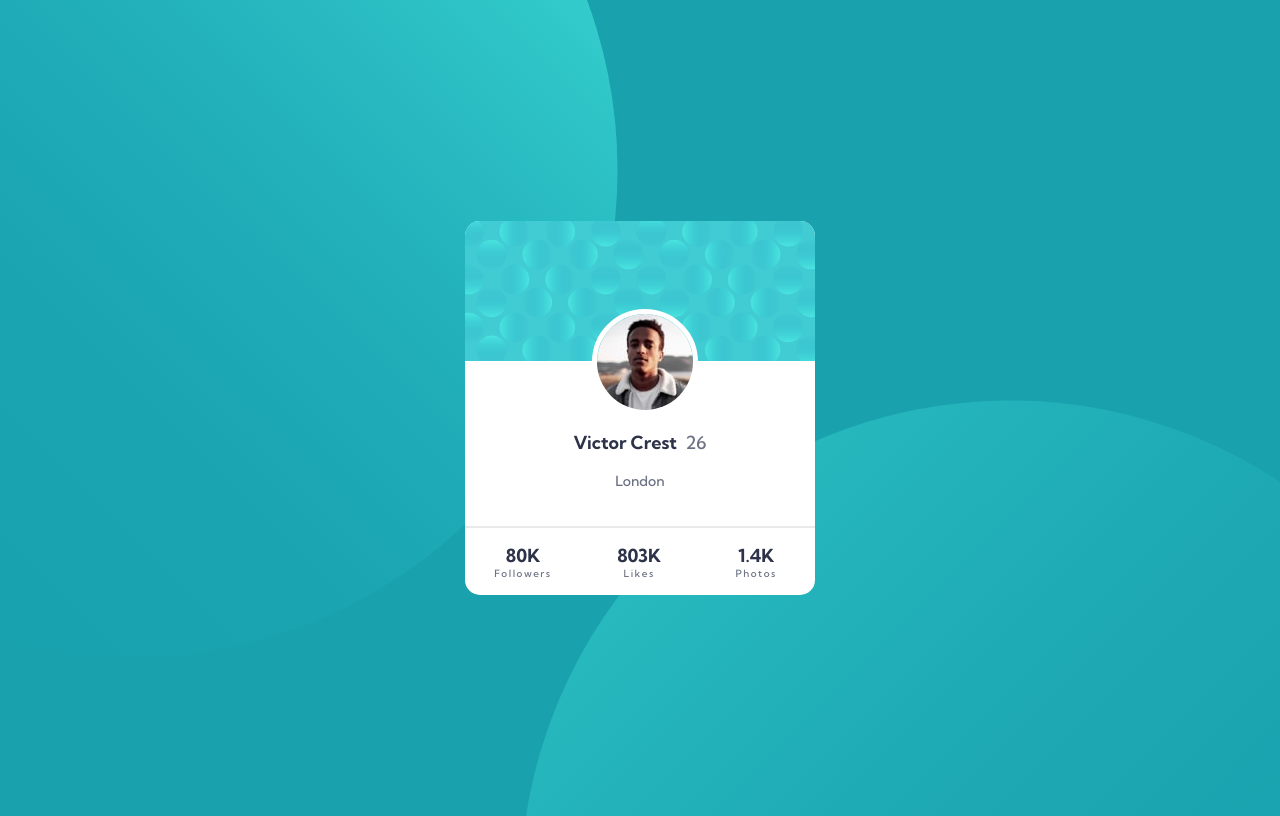
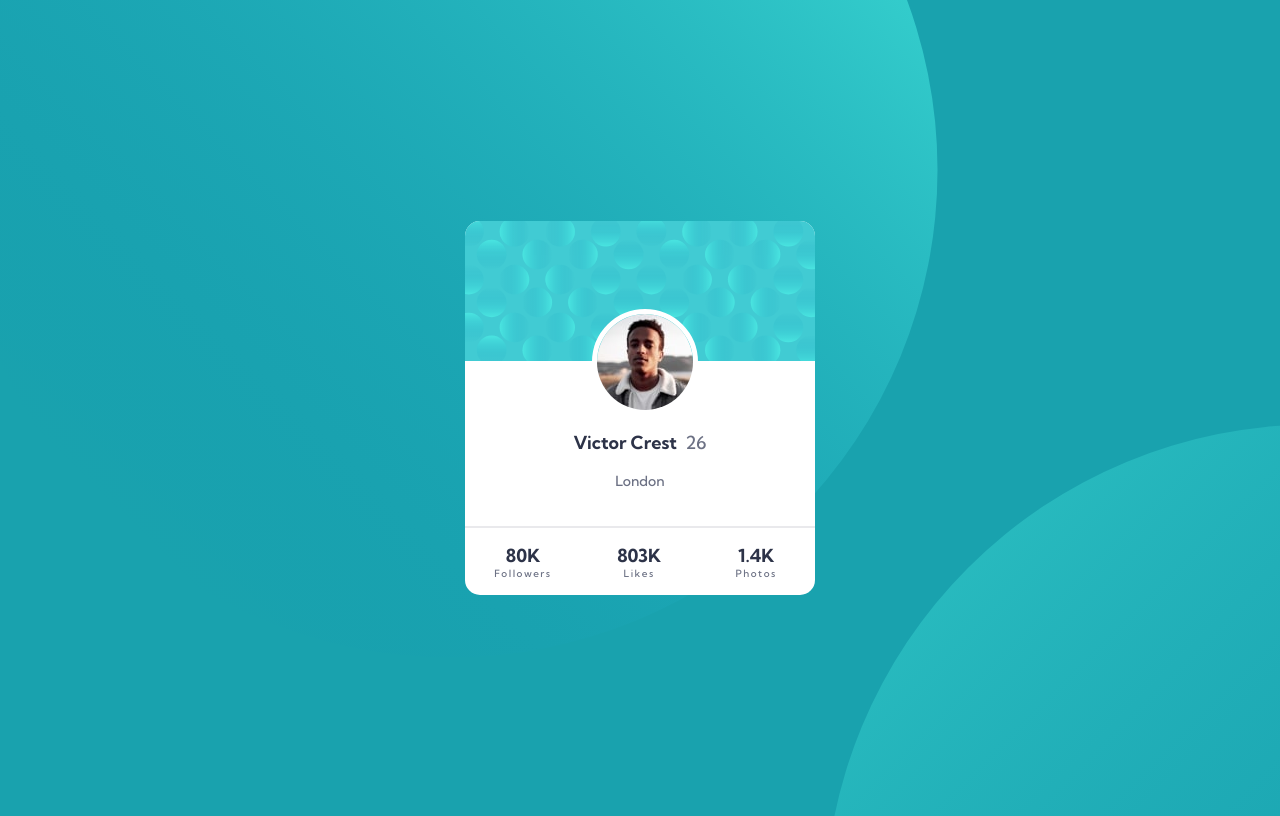
Before and after one commit to ChibiNr/N4-profile-card, a plain HTML site: page index.html in a window 1280 px wide. Drawn offline with Linux system fonts and the light colour scheme.

Commit message:
Add files via upload

```diff
--- a/index.html
+++ b/index.html
@@ -23,7 +23,7 @@
                 background-repeat: no-repeat;
                 background-image: url(images/bg-pattern-top.svg),
                 url(images/bg-pattern-bottom.svg);
-                background-position: -45vh -40vh, 65vh 50vh;
+                background-position: -5vh -40vh, 103vh 53vh;
             }
             #main {
                 width: 350px;
```
